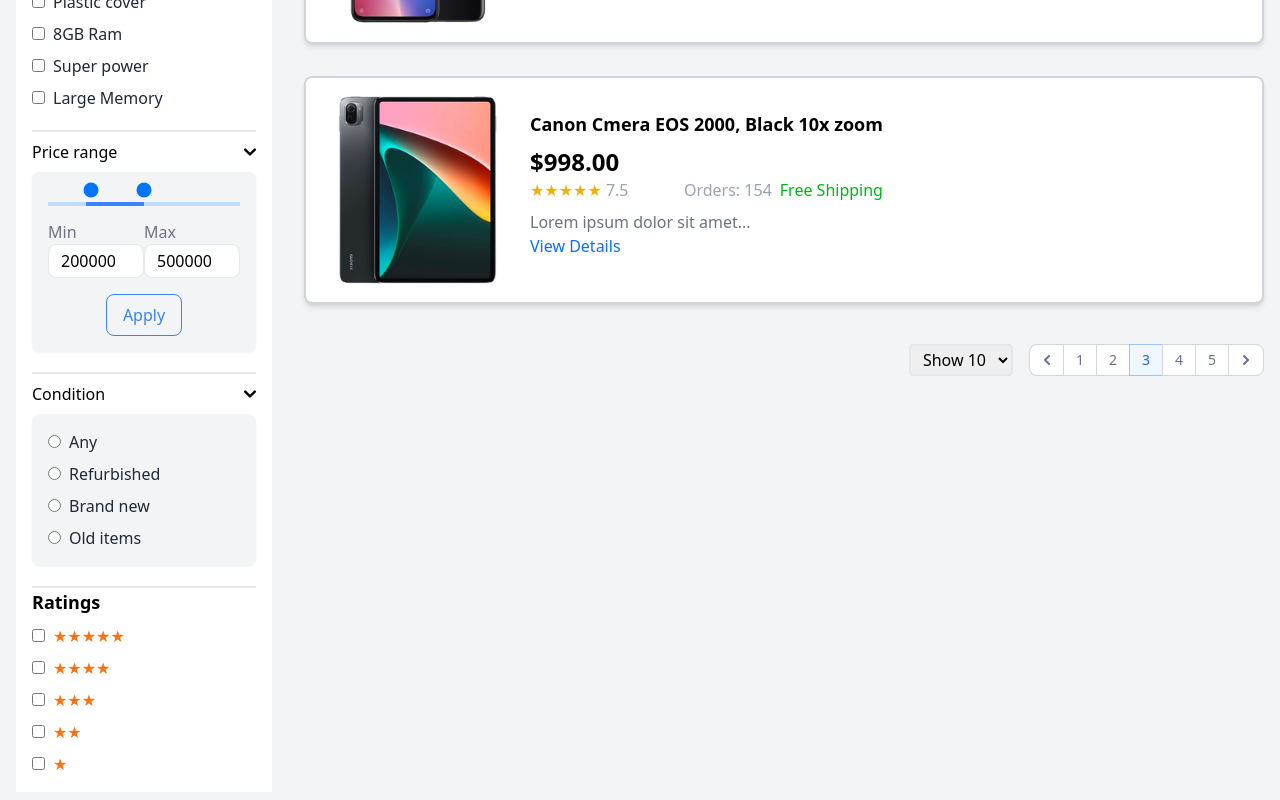
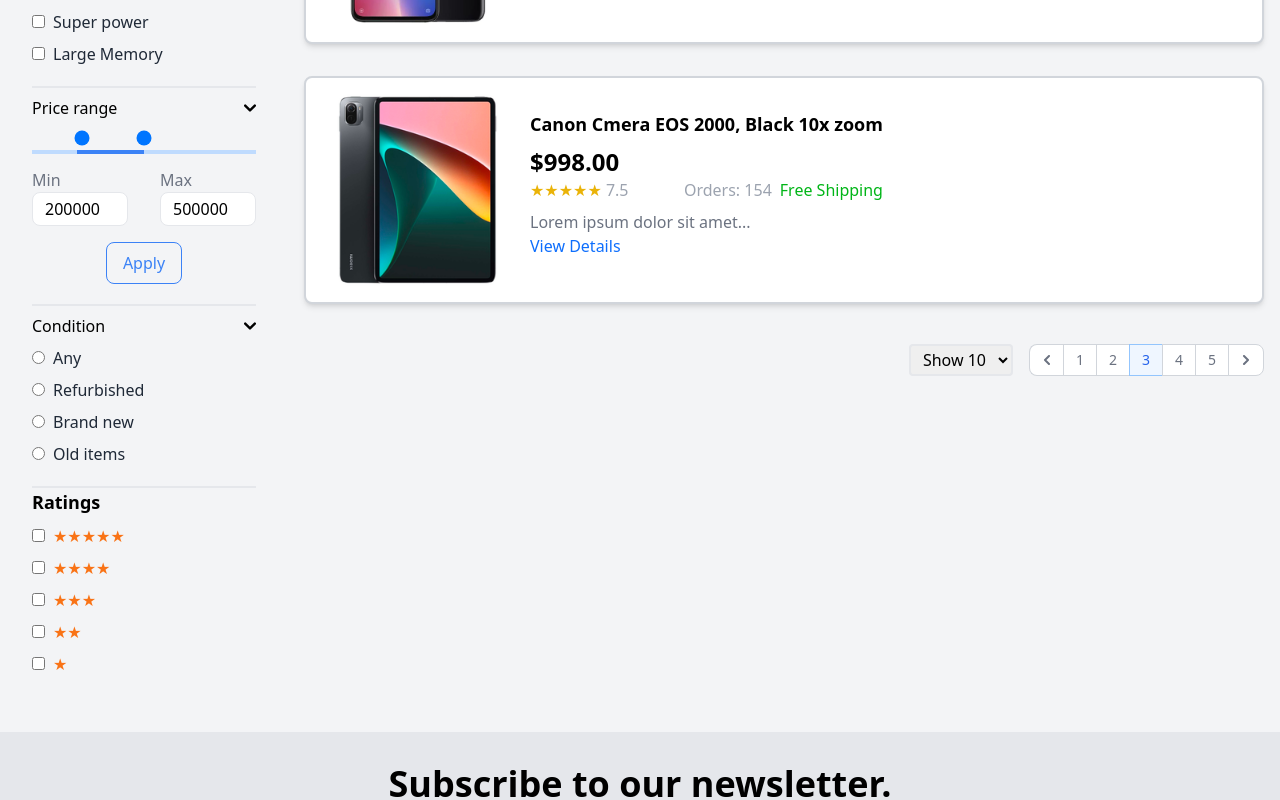
Before and after one commit to umarimran1234/E-Commerce-Project, a Next.js app: page /second-page in a window 1280 px wide. Shown: the part 700-1500 px from the top of the page. Built offline with nearby package versions, Linux system fonts and the light colour scheme.

Commit message:
Fixed paddings

```diff
--- a/src/components/Sidebar/Sidebar.tsx
+++ b/src/components/Sidebar/Sidebar.tsx
@@ -92,11 +92,9 @@
 
       {/* Sidebar */}
       <div
-        className={`fixed top-0 left-0 h-full w-64 bg-white p-4 z-40 transform ${isSidebarOpen ? "translate-x-0" : "-translate-x-full"
+        className={`fixed top-0 left-0 h-full w-64 p-4 z-40 transform ${isSidebarOpen ? "translate-x-0" : "-translate-x-full"
           } transition-transform duration-300 ease-in-out md:translate-x-0 md:static sidebar overflow-y-auto`} // Added overflow-y-auto for scrolling
       >
-        <h2 className="text-xl font-bold mb-4">Filters</h2>
-
         {/* Category Filters */}
         <div className="category-filters">
           {data.map((category) => (
@@ -278,8 +276,8 @@
               className={`${isOpen ? "" : "hidden"}`}
               aria-labelledby="accordion-collapse-heading-1"
             >
-              <div className="w-full p-4 bg-gray-100 rounded-lg shadow-sm">
-                <div className="">
+              <div className="w-full">
+                <div className="pt-2">
                   <div className="relative w-full h-8">
                     {/* Background light blue part (before min value) */}
                     <div
@@ -415,7 +413,7 @@
               className={`${isOpen ? "" : "hidden"}`}
               aria-labelledby="accordion-collapse-heading-1"
             >
-              <div className="w-full p-4 bg-gray-100 rounded-lg shadow-sm">
+              <div className="w-full">
                 <ul className="space-y-2">
                   <li>
                     <input type="radio" name="condition" className="mr-2" />
```
